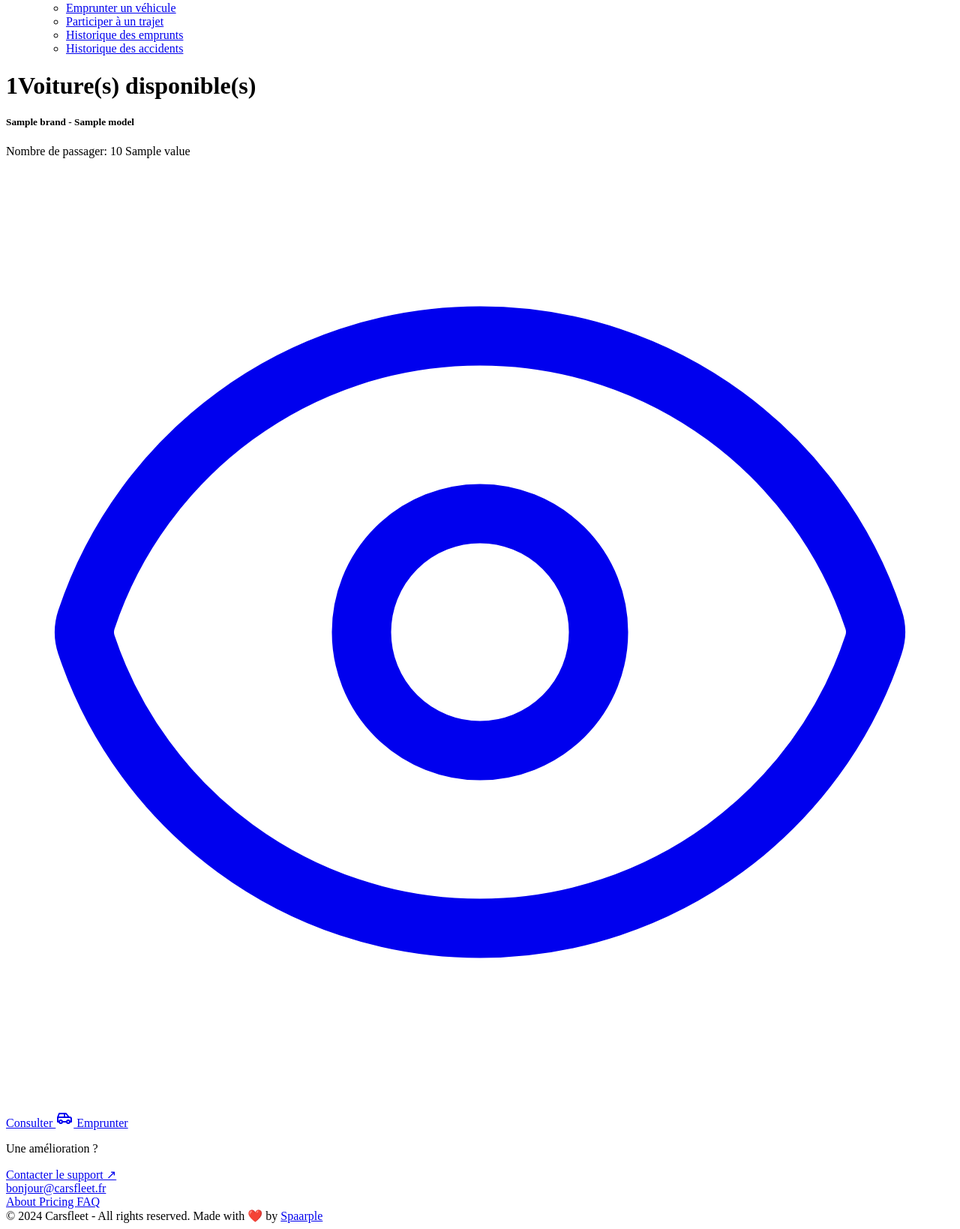
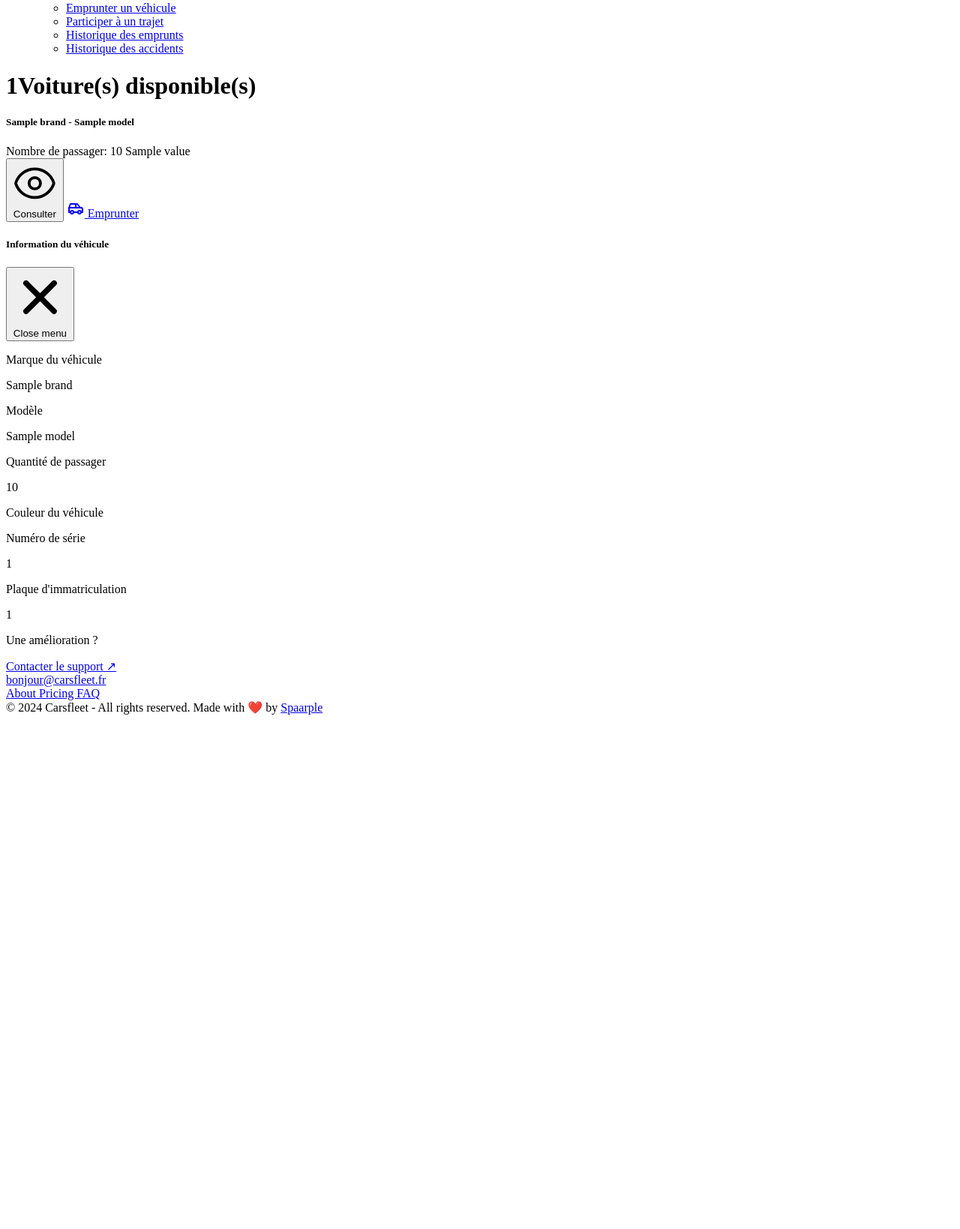
Before and after one commit to Spaarple/carsfleet-saas, a Symfony app: template templates/car/index.html.twig in a window 1280 px wide. Shown: the part 637-2276 px from the top of the page at 75% size. After the commit the page ends 1590 px from the top, so only its background shows below. Run offline with Twig, Linux system fonts and the light colour scheme; the template is opened without the code that fills it: most values are stand-ins (such as "Sample title", 1, 10 or a date in 2020); some libraries are stand-ins or nearby versions.

Commit message:
fix: car detail over sidebar

```diff
--- /dev/null
+++ b/templates/car/detail_side_over.html.twig
@@ -0,0 +1,84 @@
+{% macro sideBar(car) %}
+    <div id="drawer-navigation-{{ car.id }}"
+         class="fixed top-0 right-0 z-40 w-96 h-screen p-4 overflow-y-auto transition-transform
+          -translate-x-full  bg-white dark:bg-gray-800"
+         tabindex="-1"
+         aria-labelledby="drawer-navigation-{{ car.id }}-label">
+
+        <h5 id="drawer-navigation-{{ car.id }}-label" class="text-neutral-900 text-base font-semibold uppercase dark:text-gray-400">
+            Information du véhicule
+        </h5>
+        <button type="button" data-drawer-hide="drawer-navigation-{{ car.id }}" aria-controls="drawer-navigation-{{ car.id }}"
+                class="text-gray-400 bg-transparent hover:bg-gray-200 hover:text-gray-900 rounded-lg text-sm p-1.5 absolute top-2.5 end-2.5 inline-flex items-center dark:hover:bg-gray-600 dark:hover:text-white" >
+            <svg aria-hidden="true" class="w-5 h-5" fill="currentColor" viewBox="0 0 20 20" xmlns="http://www.w3.org/2000/svg"><path fill-rule="evenodd" d="M4.293 4.293a1 1 0 011.414 0L10 8.586l4.293-4.293a1 1 0 111.414 1.414L11.414 10l4.293 4.293a1 1 0 01-1.414 1.414L10 11.414l-4.293 4.293a1 1 0 01-1.414-1.414L8.586 10 4.293 5.707a1 1 0 010-1.414z" clip-rule="evenodd"></path></svg>
+            <span class="sr-only">Close menu</span>
+        </button>
+        <div class="py-4 overflow-y-auto overflow-x-hidden">
+            <div class="mt-4 lg:row-span-3 lg:mt-0">
+                <div class="mt-5">
+                            <div class="my-10">
+                                <div class="flex items-center justify-between my-3">
+                                    <p class="text-sm text-neutral-800">Marque du véhicule</p>
+                                    <p class="text-sm text-neutral-800">{{ car.brand }}</p>
+                                </div>
+                                <div class="flex items-center justify-between my-3">
+                                    <p class="text-sm text-neutral-800">Modèle</p>
+                                    <p class="text-sm text-neutral-800">{{ car.model }}</p>
+                                </div>
+                                <div class="flex items-center justify-between my-3">
+                                    <p class="text-sm text-neutral-800">Quantité de passager</p>
+                                    <span class="bg-gray-100 text-gray-800 text-sm font-medium me-2 px-2.5 py-0.5
+                                 rounded-xl dark:bg-gray-700 dark:text-gray-300">{{ car.passengerQuantity }}
+                                </span>
+                                </div>
+                                <div class="flex items-center justify-between my-3">
+                                    <p class="text-sm text-neutral-800">Couleur du véhicule</p>
+                                    <div class="flex items-center space-x-3">
+                                        <label class="relative -m-0.5 flex cursor-pointer items-center justify-center rounded-full
+                                    p-0.5 focus:outline-none ring-gray-400">
+                                        <span  class="h-8 w-8 rounded-full border border-black border-opacity-10"
+                                               style="background-color: {{ car.color }}">
+                                        </span>
+                                        </label>
+                                    </div>
+                                </div>
+                                <div class="flex items-center justify-between my-3">
+                                    <p class="text-sm text-neutral-800">Numéro de série</p>
+                                    <span class="bg-green-100 text-green-800 text-sm font-medium me-2 px-2.5 py-0.5
+                                 rounded-xl dark:bg-green-900 dark:text-green-300">{{ car.serialNumber }}
+                                </span>
+                                </div>
+                                <div class="flex items-center justify-between my-3">
+                                    <p class="text-sm text-neutral-800">Plaque d'immatriculation</p>
+                                    <span class="bg-indigo-100 text-indigo-800 text-sm font-medium me-2 px-2.5 py-0.5
+                                 rounded-xl dark:bg-indigo-900 dark:text-indigo-300">{{ car.registrationNumber }}
+                                </span>
+                                </div>
+                            </div>
+{#                            <a href="{{ path('app_borrow_index_passenger', {'id': borrow.id }) }}"#}
+{#                               class=" px-8 py-3 focus:ring-neutral-900 focus:ring-offset-2#}
+{#                        transform hover:scale-110 focus:outline-none focus:ring-2 transition-transform duration-200#}
+{#                         hover:bg-neutral-800 text-body-sm font-semibold text-white bg-neutral-900 pl-5 pr-4 rounded-xl#}
+{#                          flex flex-row gap-2 items-center justify-center">#}
+{#                                <svg xmlns="http://www.w3.org/2000/svg"#}
+{#                                     class="icon icon-tabler icon-tabler-car mx-1"#}
+{#                                     width="24"#}
+{#                                     height="24"#}
+{#                                     viewBox="0 0 24 24"#}
+{#                                     stroke-width="2"#}
+{#                                     stroke="currentColor"#}
+{#                                     fill="none"#}
+{#                                     stroke-linecap="round"#}
+{#                                     stroke-linejoin="round">#}
+{#                                    <path stroke="none" d="M0 0h24v24H0z" fill="none"></path>#}
+{#                                    <path d="M7 17m-2 0a2 2 0 1 0 4 0a2 2 0 1 0 -4 0"></path>#}
+{#                                    <path d="M17 17m-2 0a2 2 0 1 0 4 0a2 2 0 1 0 -4 0"></path>#}
+{#                                    <path d="M5 17h-2v-6l2 -5h9l4 5h1a2 2 0 0 1 2 2v4h-2m-4 0h-6m-6 -6h15m-6 0v-5"></path>#}
+{#                                </svg>#}
+{#                                Participer au trajet#}
+{#                            </a>#}
+                        </div>
+            </div>
+        </div>
+    </div>
+{% endmacro %}
--- a/templates/car/index.html.twig
+++ b/templates/car/index.html.twig
@@ -1,6 +1,8 @@
 {% extends 'base_app.html.twig' %}
 
 {% block title %}CarsFleet - Cars{% endblock %}
+
+{% import 'car/detail_side_over.html.twig' as element %}
 
 {% block body %}
 <div class="container mx-auto p-4 shadow rounded-xl">
@@ -22,7 +24,9 @@
                                     {{ car.status.value }}
                                 </span>
                                 <div class="flex md:flex-col lg:flex-row mt-4 md:mt-6 md:gap-4 gap-1">
-                                    <a href="{{ path('app_car_detail', {'id': car.id}) }}"
+                                    <button data-drawer-target="drawer-navigation-{{ car.id }}"
+                                       data-drawer-show="drawer-navigation-{{ car.id }}"
+                                       aria-controls="drawer-navigation-{{ car.id }}"
                                        class="transform hover:scale-110 transition-transform duration-200 hover:bg-neutral-800 text-body-sm font-semibold text-white bg-neutral-900 pl-5 pr-4  px-4 py-3 rounded-xl flex flex-row gap-2 items-center justify-center">
                                         <svg xmlns="http://www.w3.org/2000/svg"
                                              fill="none" viewBox="0 0 24 24"
@@ -33,7 +37,8 @@
                                             <path stroke-linecap="round" stroke-linejoin="round" d="M15 12a3 3 0 1 1-6 0 3 3 0 0 1 6 0Z"></path>
                                         </svg>
                                         Consulter
-                                    </a>
+                                    </button>
+
                                     <a href="{{ path('app_borrow_index', {'id': car.id }) }}"
                                        class="transform hover:scale-110 transition-transform duration-200 text-body-sm font-semibold text-gray-900 bg-white border border-gray-300 focus:outline-none hover:bg-gray-100 hover:underline pl-5 pr-4  px-4 py-3 rounded-xl flex flex-row gap-2 items-center justify-center">
                                         <svg xmlns="http://www.w3.org/2000/svg"
@@ -57,6 +62,7 @@
                             </div>
                         </div>
                     </div>
+                    {{ element.sideBar(car) }}
                     {% endfor %}
                 </div>
             </div>
```
Also changed, not shown: templates/car/detail.html.twig (+1 -108 lines).
